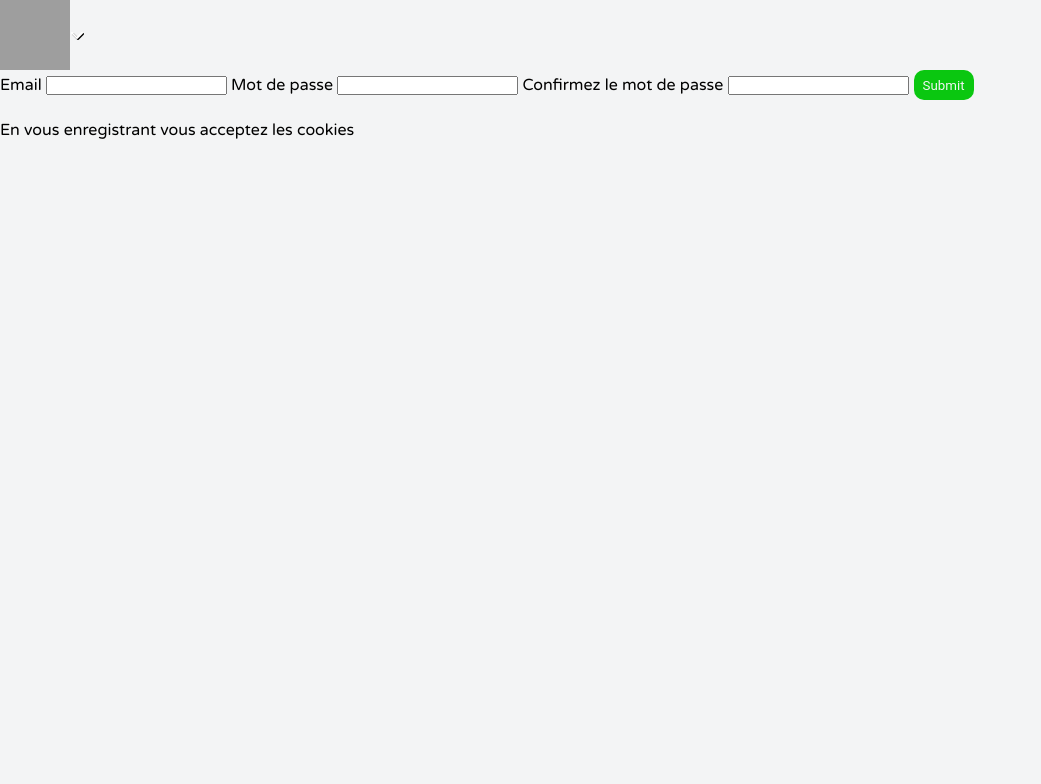
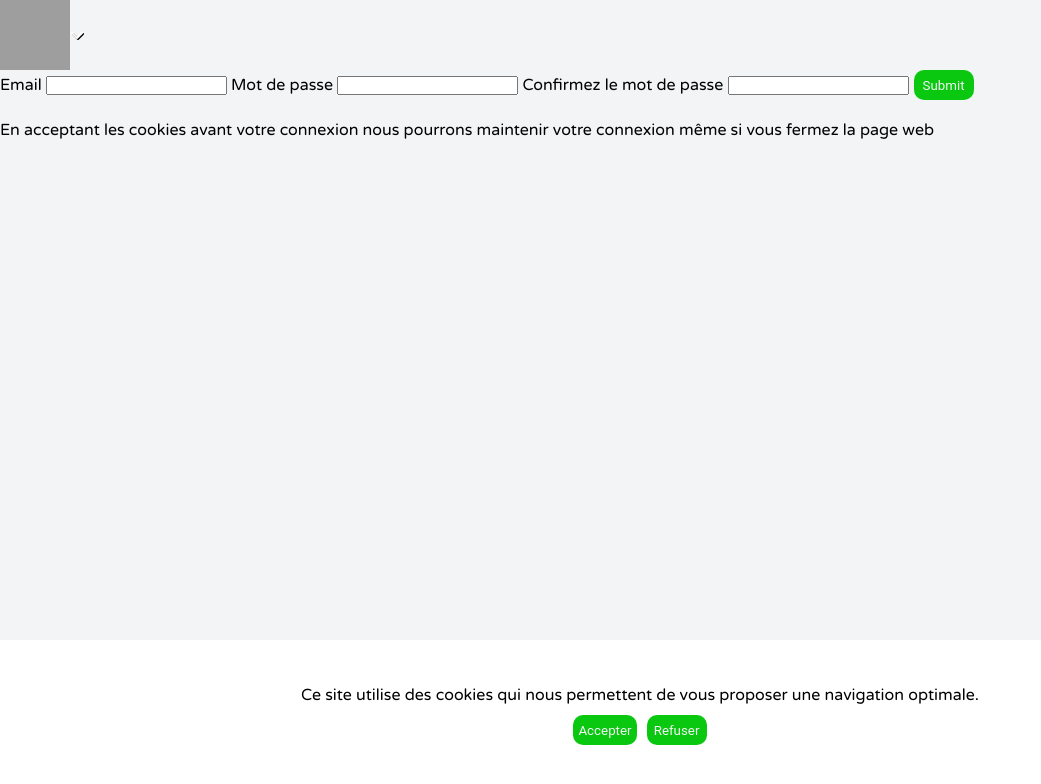
Before and after one commit to PierreSARAZIN1/Frontend-ExpatriRate, a React (Create React App) app: page /sign_in in a window 1280 px wide. Shown: the top 784 px of the page, without its empty margins (0-1041 px from the left). Built offline with nearby package versions, Linux system fonts and the light colour scheme; grey boxes are pictures that could not be loaded.

Commit message:
add cookie choice for user

```diff
--- a/src/App.jsx
+++ b/src/App.jsx
@@ -9,12 +9,14 @@ import City from "./pages/City";
 import Dashboard from 'pages/Admin/Dashboard';
 import CreateCity from 'pages/Admin/CreateCity';
 import UpdateCity from 'pages/Admin/UpdateCity';
+import Cookie from 'components/Cookie';
 
 const App = () => {
 
   return (
     <>
-    <Navbar/>
+      <Navbar/>
+      <Cookie/>
 
       <Routes>
         <Route path="/" element={<Home/>}/>
@@ -26,6 +28,7 @@ const App = () => {
         <Route path="/admin/create_city" element={<CreateCity/>}/>
         <Route path="/admin/update/:id" element={<UpdateCity/>}/>
       </Routes>
+
     </>
   );
 };
--- a/src/components/Card/style.css
+++ b/src/components/Card/style.css
@@ -14,7 +14,7 @@
     position: absolute;
     right: 15px;
     top: 10px;
-    z-index: 8;
+    z-index: 3;
 }
 
 .likeCity:hover i{
--- /dev/null
+++ b/src/components/Cookie/index.jsx
@@ -0,0 +1,39 @@
+import React, { useRef } from "react";
+import './style.css';
+import Cookies from "js-cookie";
+import { cookieAtom } from "stores/user";
+import { useSetAtom } from "jotai";
+
+const Cookie = () => {
+
+  const cookiepopup = useRef(null);
+  const setCookieChoice = useSetAtom(cookieAtom);
+
+
+  const acceptcookie = () =>{
+    cookiepopup.current.classList.add("translateout");
+    setCookieChoice(true);
+  }
+
+  const refusecookie = () =>{
+    cookiepopup.current.classList.add("translateout")
+    Cookies.remove('id');
+    Cookies.remove('token');
+    Cookies.remove('admin');
+  }
+
+
+  return(
+    <div className="cookie" ref={cookiepopup}>
+      <div className="cookiecontent">
+        <p> Ce site utilise des cookies qui nous permettent de vous proposer une navigation optimale. </p>
+        <div className="cookiechoice">
+          <button className="btn btn-primary" onClick={() => acceptcookie()}>Accepter</button>
+          <button className="btn btn-primary" onClick={() => refusecookie()}>Refuser</button>
+        </div>
+      </div>
+    </div>
+  )
+}
+
+export default Cookie;
--- /dev/null
+++ b/src/components/Cookie/style.css
@@ -0,0 +1,28 @@
+.cookie{
+  display: flex;
+  text-align: center;
+  height: 20vh;
+  position: fixed;
+  justify-content: center;
+  align-items: center;
+  z-index: 4;
+  bottom: 0;
+  background-color: white;
+  width: 100%;
+}
+
+.cookie button{
+  margin: 10px 5px;
+}
+
+.translateout{
+  animation: translateout 0.5s ease;
+  animation-fill-mode: forwards;
+}
+
+@keyframes translateout {
+  to{
+    transform: translateY(22vh);
+    display: none;
+  }
+}
--- a/src/components/Navbar/index.jsx
+++ b/src/components/Navbar/index.jsx
@@ -33,9 +33,12 @@ const Navbar = () => {
       setJwt('');
       setId('');
       setAdmin("false");
-      Cookies.set('id', "")
-      Cookies.set('token', "")
-      Cookies.set('admin', "false")
+      if(Cookies.get('id') != undefined){
+        Cookies.remove('id')
+        Cookies.remove('token')
+        Cookies.remove('admin')
+      }
+
       navigate('/')
     })
   }
--- a/src/pages/Login/index.jsx
+++ b/src/pages/Login/index.jsx
@@ -1,7 +1,7 @@
 import React, {useState, useEffect} from 'react';
-import { useSetAtom, useAtom } from 'jotai';
+import { useSetAtom, useAtom, useAtomValue } from 'jotai';
 import Cookies from 'js-cookie'
-import { userIdAtom, jwtAtom, adminAtom } from '../../stores/user';
+import { userIdAtom, jwtAtom, adminAtom, cookieAtom } from '../../stores/user';
 import {API_URL} from "../../stores/api_url";
 import { useNavigate } from 'react-router-dom';
 
@@ -15,15 +15,10 @@ const Login = () => {
   const setUserId = useSetAtom(userIdAtom);
   const [jwt, setJwt] = useAtom(jwtAtom);
   const setAdmin = useSetAtom(adminAtom);
+  const cookiechoice = useAtomValue(cookieAtom);
 
 
-  useEffect(
-    () =>{
-      if(jwt != ""){
-        navigate('/');
-      }
-    },[]
-  )
+
 
 
   const submitData = (e) => {
@@ -49,9 +44,12 @@ const Login = () => {
         })
       .then((response) => {
         setUserId(response.user.id);
-        Cookies.set('id', response.user.id);
         setAdmin(response.user.admin.toString());
-        Cookies.set('admin', response.user.admin.toString());
+        if(cookiechoice){
+          Cookies.set('id', response.user.id);
+          Cookies.set('admin', response.user.admin.toString());
+        }
+
         navigate('/');
       })
 
@@ -82,7 +80,8 @@ const Login = () => {
       </form>
       {isLoading? <i className="fas fa-circle-notch fa-spin"></i>:null}
       <br />
-      <p>En vous connectant vous acceptez les cookies</p>
+      {cookiechoice? null : <p>En acceptant les cookies avant votre connexion nous pourrons maintenir votre connexion même si vous fermez la page web</p> }
+
     </>
   );
 };
--- a/src/pages/Profile/index.jsx
+++ b/src/pages/Profile/index.jsx
@@ -62,9 +62,9 @@ const Profile = () => {
       setJwt('');
       setId('');
       setAdmin("false");
-      Cookies.set('id', "");
-      Cookies.set('token', "");
-      Cookies.set('admin', "false");
+      Cookies.remove('id');
+      Cookies.remove('token');
+      Cookies.remove('admin');
       navigate('/')
     })
   }
--- a/src/pages/Sign_in/index.jsx
+++ b/src/pages/Sign_in/index.jsx
@@ -1,7 +1,7 @@
 import React, {useEffect, useState} from 'react';
-import { useSetAtom, useAtom } from 'jotai';
+import { useSetAtom, useAtom, useAtomValue } from 'jotai';
 import Cookies from 'js-cookie'
-import { userIdAtom, jwtAtom, adminAtom } from '../../stores/user';
+import { userIdAtom, jwtAtom, adminAtom, cookieAtom } from '../../stores/user';
 import {API_URL} from "../../stores/api_url";
 import { useNavigate } from 'react-router-dom';
 
@@ -16,6 +16,7 @@ const Sign_in = () => {
   const setUserId = useSetAtom(userIdAtom);
   const [jwt,setJwt] = useAtom(jwtAtom);
   const setAdmin = useSetAtom(adminAtom);
+  const cookiechoice = useAtomValue(cookieAtom);
 
 
   useEffect(
@@ -49,9 +50,12 @@ const Sign_in = () => {
         })
       .then((response) => {
           setUserId(response.id);
-          Cookies.set('id', response.id);
           setAdmin(response.user.admin.toString());
-          Cookies.set('admin', response.user.admin.toString());
+          if(cookiechoice){
+            Cookies.set('id', response.id);
+            Cookies.set('admin', response.user.admin.toString());
+          }
+
           navigate('/');
       })
 
@@ -90,7 +94,7 @@ const Sign_in = () => {
       </form>
       {isLoading? <i className="fas fa-circle-notch fa-spin"></i>:null}
       <br />
-      <p>En vous enregistrant vous acceptez les cookies</p>
+      {cookiechoice? null : <p>En acceptant les cookies avant votre connexion nous pourrons maintenir votre connexion même si vous fermez la page web</p> }
     </>
   );
 };
--- a/src/stores/user.js
+++ b/src/stores/user.js
@@ -4,3 +4,4 @@ import Cookies from 'js-cookie'
 export const userIdAtom = atom(Cookies.get('id') ? Cookies.get('id') : "");
 export const adminAtom = atom(Cookies.get('admin') ? Cookies.get('admin') : "false");
 export const jwtAtom = atom(Cookies.get('token') ? Cookies.get('token') : "");
+export const cookieAtom = atom(false);
```
